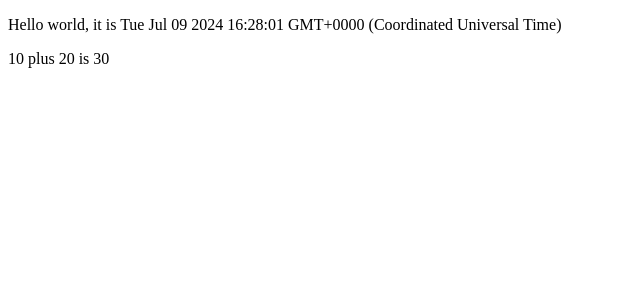
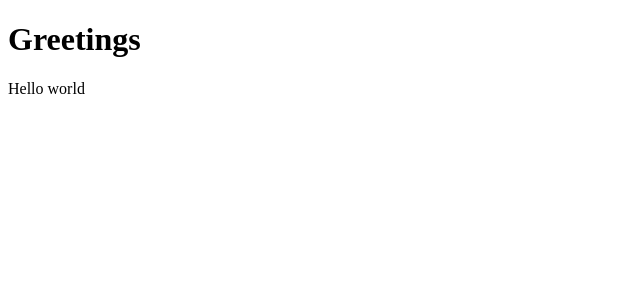
Before and after one commit to dollybuzz/fullstackopen, a React (Vite) app in the folder part1/part1/: page / in a window 1280 px wide. Shown: the top 300 px of the page, without its empty margins (0-640 px from the left). Built offline with nearby package versions, Linux system fonts and the light colour scheme.

Commit message:
adding another component

```diff
--- a/part1/part1/src/App.jsx
+++ b/part1/part1/src/App.jsx
@@ -1,17 +1,18 @@
-const App = () => {
-  const now = new Date()
-  const a = 10
-  const b = 20
-  console.log(now, a+b)
-
+const Hello = () => {
   return (
     <div>
-      <p>Hello world, it is {now.toString()}</p>
-      <p>
-        {a} plus {b} is {a + b}
-      </p>
+      <p>Hello world</p>
     </div>
   )
 }
 
+const App = () => {
+  return (
+    <div>
+      <h1>Greetings</h1>
+
+      <Hello />
+    </div>
+  )
+}
 export default App
```
